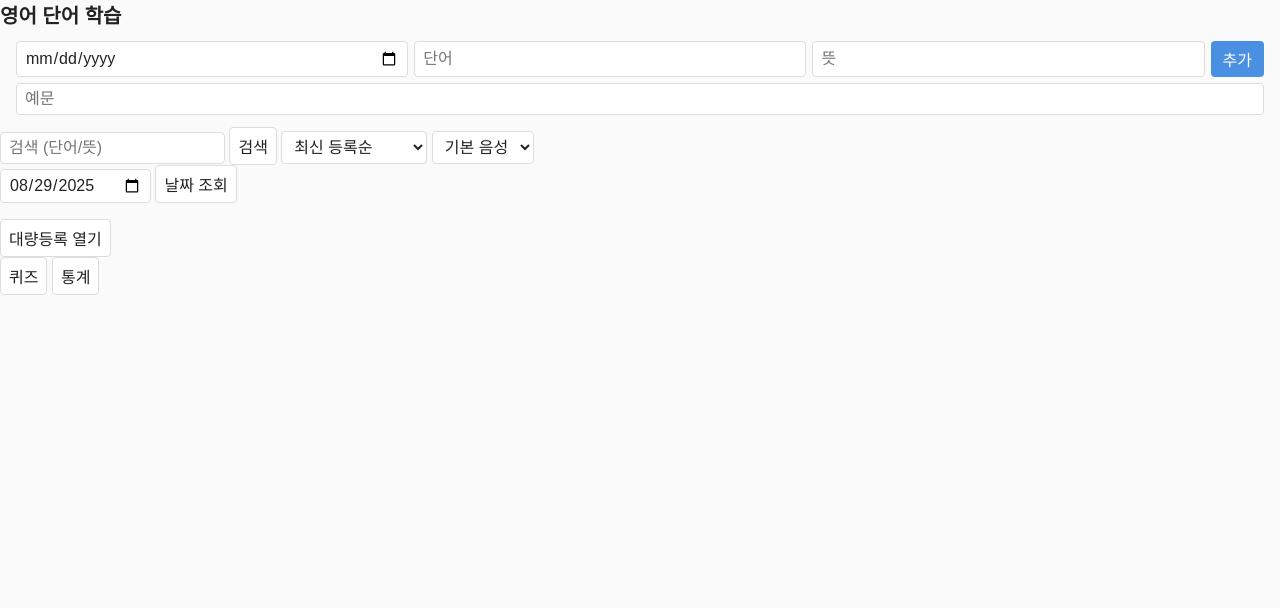
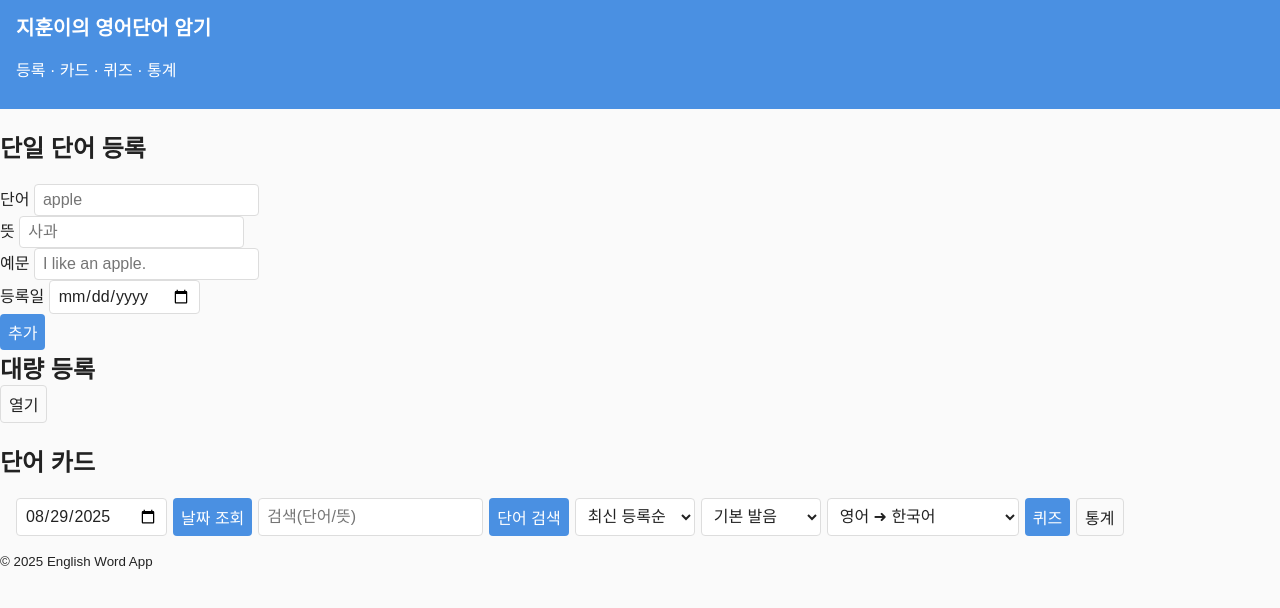
Before and after one commit to anredvon/english-word-app, a Flask app: page / in a window 1280 px wide. Shown: the top 608 px of the page. Run offline with Flask 3, Linux system fonts and the light colour scheme; data that the repository does not hold is empty.

Commit message:
Update index.html

```diff
--- a/templates/index.html
+++ b/templates/index.html
@@ -1,74 +1,125 @@
-<!DOCTYPE html>
+<!doctype html>
 <html lang="ko">
 <head>
-  <meta charset="UTF-8">
-  <meta name="viewport" content="width=device-width, initial-scale=1.0">
-  <title>영어 단어 앱</title>
-  <link rel="stylesheet" href="/static/style.css">
+  <meta charset="utf-8" />
+  <meta name="viewport" content="width=device-width,initial-scale=1" />
+  <title>지훈의 영어 단어 앱</title>
+
+  <!-- PWA -->
+  <meta name="theme-color" content="#ff6600" />
+  <link rel="manifest" href="/static/manifest.json" />
+
+  <!-- 스타일 -->
+  <link rel="stylesheet" href="/static/style.css" />
 </head>
 <body>
-  <h1>영어 단어 학습</h1>
+  <header>
+    <h1>지훈이의 영어단어 암기</h1>
+    <p>등록 · 카드 · 퀴즈 · 통계</p>
+  </header>
 
+  <main>
     <!-- 단어 등록 -->
-  <form id="wordForm" class="word-form">
+    <section class="card">
+      <h2>단일 단어 등록</h2>
+      <form id="wordForm">
+        <div class="row">
+          <label for="word">단어</label>
+          <input id="word" placeholder="apple" required />
+        </div>
+        <div class="row">
+          <label for="meaning">뜻</label>
+          <input id="meaning" placeholder="사과" required />
+        </div>
+        <div class="row">
+          <label for="example">예문</label>
+          <input id="example" placeholder="I like an apple." />
+        </div>
+        <div class="row">
+          <label for="regDate">등록일</label>
+          <input id="regDate" type="date" />
+        </div>
         <div class="row gap">
-      <input id="regDate" type="date" />
-      <input id="word" type="text" placeholder="단어" />
-      <input id="meaning" type="text" placeholder="뜻" />
           <button type="submit" class="accent">추가</button>
         </div>
-    <div class="row gap">
-      <input id="example" type="text" placeholder="예문" style="flex:1;" />
+      </form>
+    </section>
+
+    <!-- 대량 등록 버튼 -->
+    <section class="card">
+      <div class="row gap" style="justify-content:space-between;align-items:center;">
+        <h2 style="margin:0;">대량 등록</h2>
+        <button id="toggleBulk" type="button" class="ghost">열기</button>
       </div>
-  </form>
+    </section>
 
-  <!-- 검색/정렬 -->
-  <div class="row gap">
-    <input id="search" type="text" placeholder="검색 (단어/뜻)">
-    <button id="btnSearch">검색</button>
+    <!-- 대량 등록 섹션 -->
+    <section id="bulkSection" class="card hidden">
+      <h2>대량 등록 (텍스트 붙여넣기)</h2>
+      <p class="hint">형식: <code>단어 - 뜻 | 예문</code></p>
+      <textarea id="bulkInput" rows="8" placeholder="apple - 사과 | I like an apple.
+banana - 바나나
+orange: 오렌지 | I eat an orange."></textarea>
+
+      <div class="row" style="margin-top:10px;">
+        <label for="bulkDate">등록일</label>
+        <input id="bulkDate" type="date" />
+      </div>
+
+      <div class="row gap" style="margin-top:8px;align-items:center;">
+        <button id="bulkParse" type="button" class="ghost">미리보기</button>
+        <button id="bulkApply" type="button" class="accent" disabled>등록</button>
+        <span id="bulkStatus" class="hint"></span>
+        <span id="bulkSpinner" class="spinner hidden"></span>
+      </div>
+
+      <ul id="bulkPreview" class="weak-list" style="margin-top:10px;"></ul>
+    </section>
+
+    <!-- 단어 목록 / 필터 -->
+    <section class="card">
+      <h2>단어 카드</h2>
+      <div class="controls">
+        <input id="filterDate" type="date" />
+        <button id="loadByDate" type="button" class="accent">날짜 조회</button>
+
+        <input id="search" placeholder="검색(단어/뜻)" />
+        <button id="btnSearch" class="accent">단어 검색</button>
 
         <select id="sort">
           <option value="created_desc">최신 등록순</option>
-      <option value="alpha_asc">알파벳 오름차순</option>
-      <option value="alpha_desc">알파벳 내림차순</option>
+          <option value="alpha_asc">단어 A→Z</option>
+          <option value="alpha_desc">단어 Z→A</option>
         </select>
 
-    <!-- 발음 선택 -->
-    <select id="voiceSelect">
-      <option value="">기본 음성</option>
+        <!-- 🔊 발음 선택 -->
+        <select id="voiceSelect" title="발음 선택">
+          <option value="">기본 발음</option>
           <option value="male">남성</option>
           <option value="female">여성</option>
         </select>
+
+        <!-- 퀴즈 모드 -->
+        <select id="quizMode" title="퀴즈 유형">
+          <option value="en2ko">영어 ➜ 한국어</option>
+          <option value="ko2en">한국어 ➜ 영어</option>
+          <option value="cloze">빈칸 채우기</option>
+          <option value="sa_en2ko">[주관식] 영어 ➜ 한국어</option>
+          <option value="sa_ko2en">[주관식] 한국어 ➜ 영어</option>
+          <option value="sa_cloze">[주관식] 빈칸 채우기</option>
+        </select>
+
+        <button id="btnQuiz" type="button" class="accent">퀴즈</button>
+        <button id="btnStats" type="button" class="ghost">통계</button>
       </div>
 
-  <!-- 날짜별 조회 -->
-  <div class="row gap">
-    <input id="filterDate" type="date">
-    <button id="loadByDate">날짜 조회</button>
-  </div>
+      <ul id="wordList" class="grid"></ul>
+    </section>
+  </main>
 
-  <!-- 단어 목록 -->
-  <ul id="wordList"></ul>
-
-  <!-- 대량 등록 -->
-  <div>
-    <button id="toggleBulk">대량등록 열기</button>
-    <section id="bulkSection" class="hidden">
-      <textarea id="bulkInput" placeholder="apple - 사과 | I like an apple.&#10;banana - 바나나"></textarea>
-      <input id="bulkDate" type="date">
-      <button id="bulkParse">미리보기</button>
-      <button id="bulkApply" disabled>등록</button>
-      <div id="bulkSpinner" class="hidden">⏳</div>
-      <div id="bulkStatus"></div>
-      <ul id="bulkPreview"></ul>
-    </section>
-  </div>
-
-  <!-- 퀴즈 / 통계 버튼 -->
-  <div class="row gap">
-    <button id="btnQuiz">퀴즈</button>
-    <button id="btnStats">통계</button>
-  </div>
+  <footer>
+    <small>© 2025 English Word App</small>
+  </footer>
 
   <!-- 퀴즈 모달 -->
   <div id="quizModal" class="modal hidden">
@@ -77,21 +128,16 @@
         <strong>퀴즈</strong>
         <button id="quizClose" class="ghost sm">닫기</button>
       </div>
-
       <div class="quiz-stat">
         <span id="qCount">0/0</span>
         <span id="qScore">점수 0</span>
       </div>
-
       <div id="qWord" class="qword">—</div>
       <div id="qChoices" class="choices"></div>
-
-      <!-- 주관식 입력 -->
-      <div id="qInputWrap" class="hidden" style="display:flex; gap:8px; align-items:center; margin-top:8px;">
-        <input id="qInput" type="text" placeholder="정답을 입력하세요 (Apple Pencil 필기 입력 가능)" style="flex:1;">
+      <div id="qInputWrap" class="hidden" style="display:flex;gap:8px;align-items:center;margin-top:8px;">
+        <input id="qInput" type="text" placeholder="정답을 입력하세요 (필기 입력 가능)" style="flex:1;">
         <button id="qSubmit" class="accent">제출</button>
       </div>
-
       <div class="quiz-actions">
         <button id="qNext" class="accent" disabled>다음</button>
         <button id="qRestart" class="ghost sm">처음부터</button>
@@ -104,20 +150,19 @@
   <div id="statsModal" class="modal hidden">
     <div class="modal-body">
       <div class="modal-head">
-        <strong>통계</strong>
+        <strong>학습 통계</strong>
         <button id="statsClose" class="ghost sm">닫기</button>
       </div>
-      <p>총 등록 단어: <span id="stTotal">0</span></p>
-      <p>정확도: <span id="stAcc">0%</span></p>
-      <p>오늘 등록 단어: <span id="stToday">0</span></p>
-      <h3>약한 단어 TOP 10</h3>
+      <p>총 단어: <span id="stTotal">0</span></p>
+      <p>정답률: <span id="stAcc">0%</span></p>
+      <p>오늘 등록: <span id="stToday">0</span></p>
+      <h3>약한 단어 Top 10</h3>
       <ul id="weakList"></ul>
       <h3>최근 테스트 단어</h3>
       <ul id="recentList"></ul>
     </div>
   </div>
 
-  <!-- 앱 로직 -->
   <script src="/static/app.js"></script>
 </body>
 </html>
```
Lines whose indentation alone changed are shown as unchanged.
